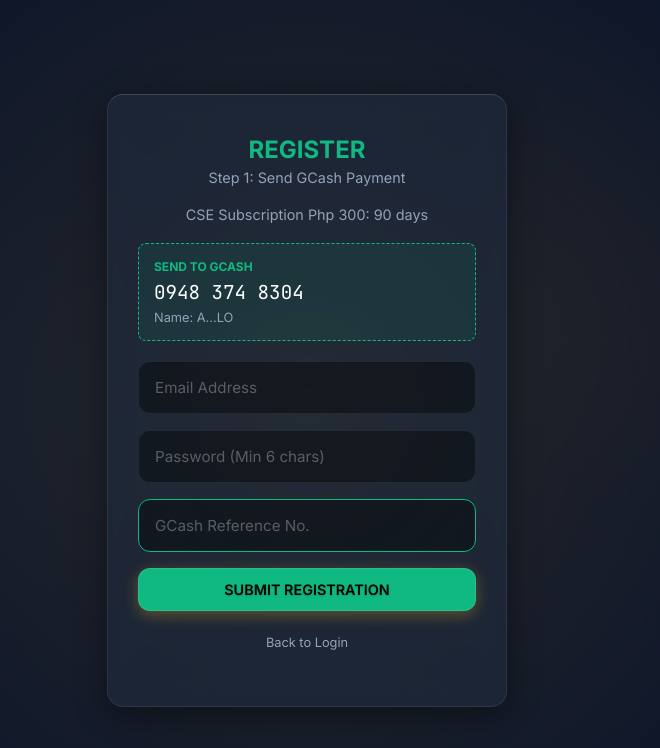
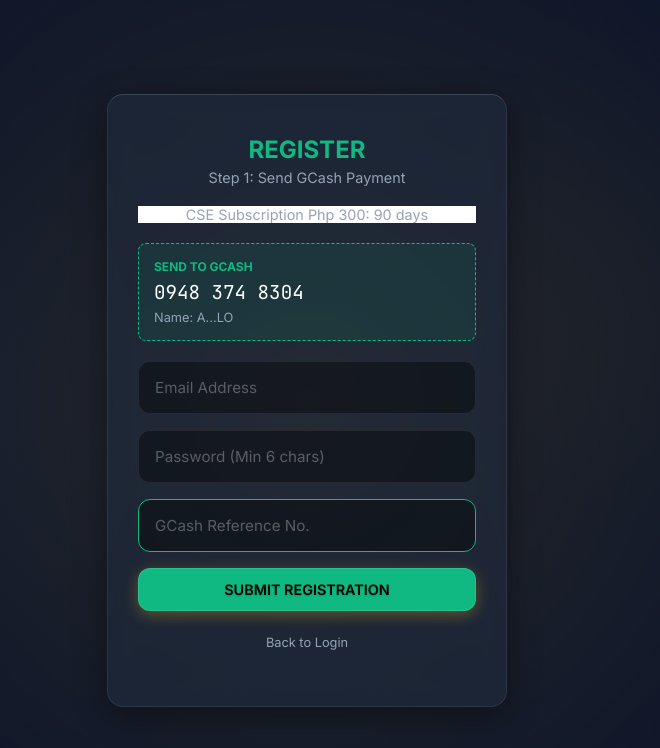
Before and after one commit to gelocutler/csereviewer, a plain HTML site: page index.html in a window 1280 px wide. Both pictures are taken after a click on the element "Create an Account". Shown: the whole page, without its empty margins (333-993 px from the left). Drawn offline with nearby package versions, Linux system fonts and the light colour scheme; no server answers.

Commit message:
Update index.html

```diff
--- a/index.html
+++ b/index.html
@@ -269,7 +269,7 @@
         <div id="form-register" class="card auth-card hidden">
             <h2 style="text-align: center; margin-bottom: 5px; color: var(--success);">REGISTER</h2>
             <p style="text-align: center; color: var(--text-muted); margin-bottom: 20px; font-size: 0.9rem;">Step 1: Send GCash Payment</p>
-             <p style="text-align: center; color: var(--text-muted); margin-bottom: 20px; font-size: 0.9rem;">CSE Subscription Php 300: 90 days</p>
+             <p style="text-align: center; color: var(--text-muted); margin-bottom: 20px; font-size: 0.9rem; background-color: white;">CSE Subscription Php 300: 90 days</p>
             <div style="background: rgba(16, 185, 129, 0.1); padding: 15px; border-radius: 8px; border: 1px dashed var(--success); margin-bottom: 20px;">
                 <div style="font-size: 0.75rem; text-transform: uppercase; color: var(--success); font-weight: bold;">Send to GCash</div>
                 <div style="font-size: 1.2rem; font-family: var(--font-mono); color: white; margin: 5px 0;">0948 374 8304</div>
```
